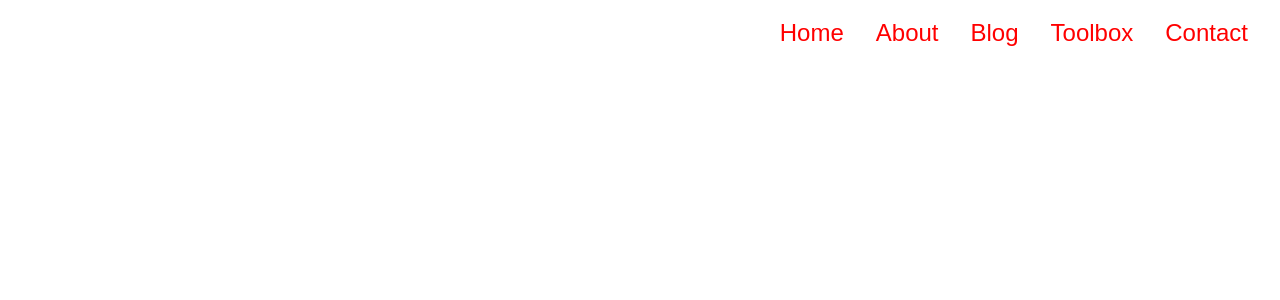
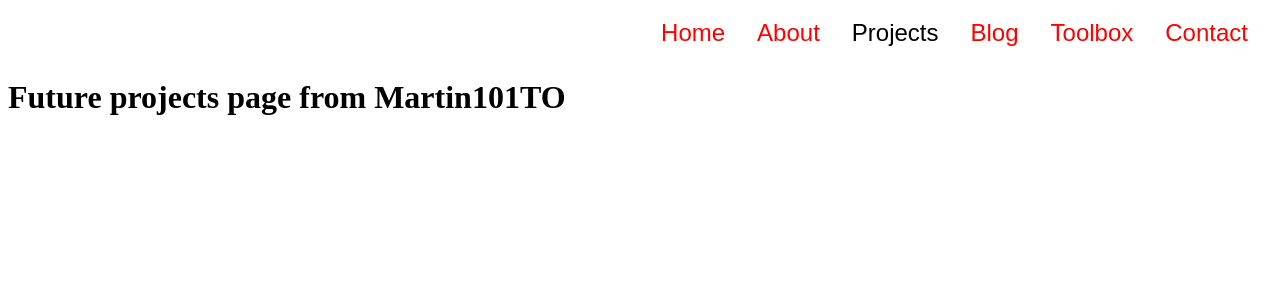
Before and after one commit to ben9583/martin101to.github.io, a React (Create React App) app: page /projects in a window 1280 px wide. Shown: the top 300 px of the page. Built offline with nearby package versions, Linux system fonts and the light colour scheme.

Commit message:
added projects page

```diff
--- a/src/App.js
+++ b/src/App.js
@@ -8,6 +8,7 @@ import About from './pages/about';
 import Blog from './pages/blog';
 import Contact from './pages/contact';
 import Toolbox from './pages/toolbox';
+import Projects from './pages/projects';
 
 function App() {
 return (
@@ -19,6 +20,7 @@ return (
         <Route path='/contact' element={<Contact/>} />
         <Route path='/blog' element={<Blog/>} />
         <Route path='/toolbox' element={<Toolbox/>} />
+        <Route path='/projects' element = {<Projects/>}/>
     </Routes>
     </Router>
 );
--- a/src/components/navbar/index.js
+++ b/src/components/navbar/index.js
@@ -11,6 +11,9 @@ const Navbar = () => {
                     </NavLink>
                     <NavLink to="/about" activeStyle>
                         About
+                    </NavLink>
+                    <NavLink to="/projects" activeStyle>
+                        Projects
                     </NavLink>
                     <NavLink to="/blog" activeStyle>
                         Blog
--- /dev/null
+++ b/src/pages/projects.js
@@ -0,0 +1,11 @@
+import React from 'react';
+
+const Projects = () => {
+  return (
+    <div>
+      <h1>Future projects page from Martin101TO</h1>
+    </div>
+  );
+};
+
+export default Projects;
```
